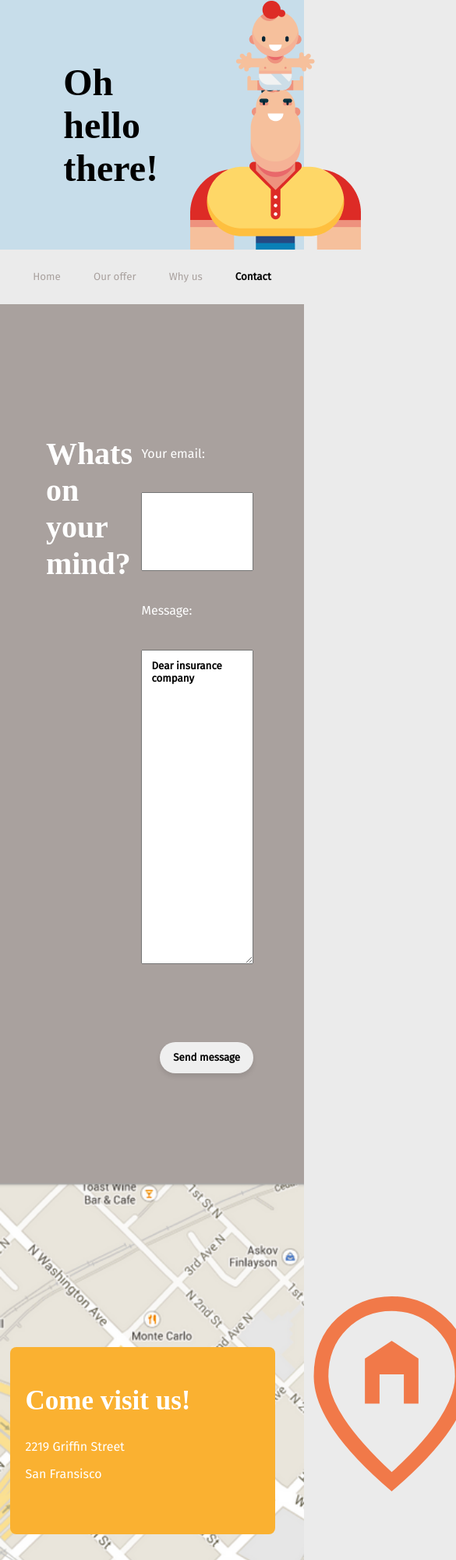
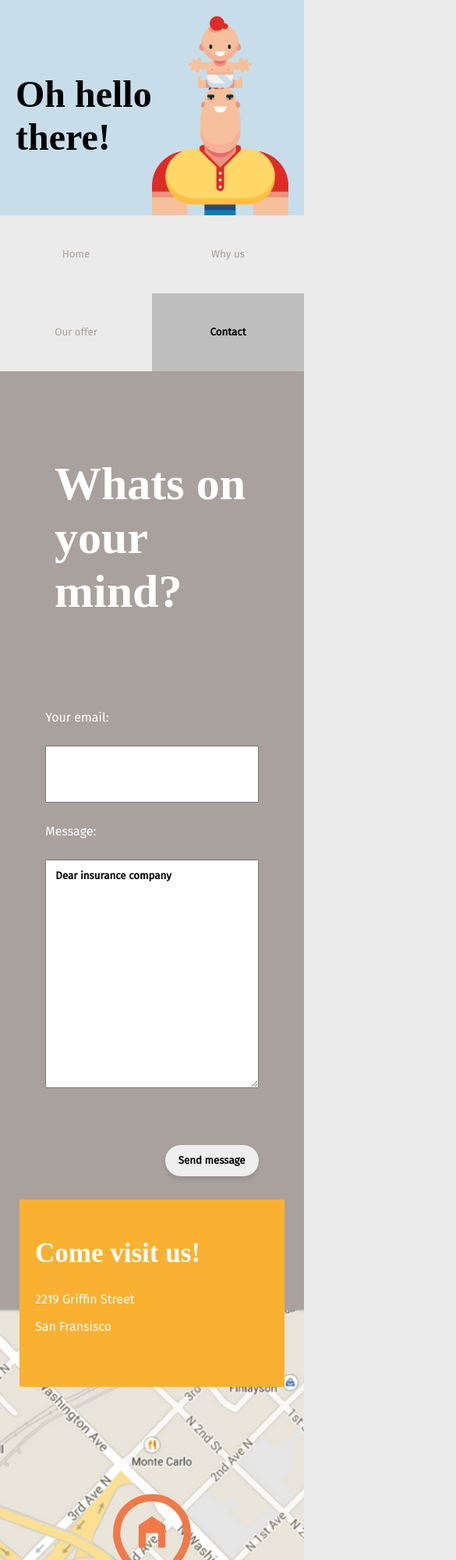
Before and after one commit to mansooriabbas/insurance-project, a plain HTML site: page contact.html in a window 390 px wide. Shown: the top 2000 px of the page at 78% size, 585 px wide, since content can reach past the window. Drawn offline with nearby package versions, Linux system fonts and the light colour scheme; a web font is replaced by a local one.

Commit message:
added last media queries to finished project

```diff
--- a/contact.html
+++ b/contact.html
@@ -10,7 +10,10 @@
       href="https://fonts.googleapis.com/css2?family=Fira+Sans&family=Frank+Ruhl+Libre:wght@700&display=swap"
       rel="stylesheet"
     />
-    <link rel="stylesheet" href="https://fonts.googleapis.com/css2?family=Material+Symbols+Outlined:opsz,wght,FILL,GRAD@20..48,100..700,0..1,-50..200" />
+    <link
+      rel="stylesheet"
+      href="https://fonts.googleapis.com/css2?family=Material+Symbols+Outlined:opsz,wght,FILL,GRAD@20..48,100..700,0..1,-50..200"
+    />
     <title>Contact</title>
   </head>
   <body>
@@ -55,14 +58,8 @@
           <p>San Fransisco</p>
         </section>
       </div>
-      <span class="material-symbols-outlined">
-        <span class="material-symbols-outlined">
-          home_pin
-          </span>
-        </span>
-      </footer>
-      <div class="gray-box">
-
-      </div>
+      <span class="material-symbols-outlined"> home_pin </span>
+    </footer>
+    <div class="gray-box"></div>
   </body>
 </html>
--- a/style.css
+++ b/style.css
@@ -701,7 +701,6 @@ a {
     background-color: var(--gray);
     width: 100%;
   }
-}
 
   .main-section-top-left {
     grid-column: 1/5;
@@ -732,11 +731,12 @@ a {
 
   .main-section-top-right-container {
     width: 80%;
+    margin-bottom: 55px;
   }
 
   .main-section-bottom-container {
     grid-template-columns: 1fr 1fr 1fr;
-  grid-template-rows: 1fr 1fr 1fr .2fr;
+    grid-template-rows: 1fr 1fr 1fr 0.2fr;
     background-image: var(--gray);
   }
 
@@ -747,6 +747,7 @@ a {
     .card1 {
       grid-column: 2 / 4;
       grid-row: 1 / 2;
+      width: 340px;
     }
     .card2 {
       grid-column: 2 / 4;
@@ -758,7 +759,154 @@ a {
     }
   }
 
-.info-boxes{
+  .info-boxes {
     grid-template-rows: 1fr repeat(5, 1fr);
-  grid-template-columns: 1fr ;
+    grid-template-columns: 1fr;
   }
+  .container-card1 {
+    width: 320px;
+    height: 180px;
+    transform: translateY(-10%);
+    background-color: #c7ddea;
+    overflow: hidden;
+    position: relative;
+    border-radius: 10px;
+  }
+  .container-card2 {
+    width: 320px;
+    height: 180px;
+    transform: translateY(-10%);
+    background-color: #fab131;
+    overflow: hidden;
+    position: relative;
+    border-radius: 10px;
+  }
+  .container-card3 {
+    width: 320px;
+    height: 180px;
+    transform: translateY(-10%);
+    background-color: var(--orange);
+    overflow: hidden;
+    position: relative;
+    border-radius: 10px;
+  }
+  .text {
+    width: 80%;
+  }
+
+  /* Contact page */
+
+  .contact-header {
+    display: grid;
+    grid-template-columns: 1fr 1fr 1fr 1fr;
+    grid-template-rows: 1fr 0.3fr;
+    padding: 20px 20px 0 20px;
+    h1 {
+      display: grid;
+      grid-column: 1/ 3;
+      grid-row: 1 / 3;
+      place-items: center;
+      justify-content: end;
+      font-size: 3rem;
+    }
+    img {
+      display: grid;
+      grid-column: 3 /6;
+      grid-row: 1 / 3;
+      width: 100%;
+      height: 100%;
+      object-fit: cover;
+    }
+  }
+
+  .contact-nav {
+    height: 200px;
+
+    color: var(--gray);
+    width: 100%;
+    font-family: var(--paragraph);
+    font-size: smaller;
+  }
+
+  .contact-nav ul {
+    place-items: center;
+    width: 100%;
+    height: 100%;
+    display: grid;
+    grid-template-columns: 1fr 1fr;
+    grid-template-rows: 1fr 1fr;
+    margin: 0;
+  }
+
+  .contact-nav ul li:nth-of-type(1) {
+    grid-column: 1;
+    grid-row: 1;
+  }
+  .contact-nav ul li:nth-of-type(2) {
+    grid-column: 1;
+    grid-row: 2;
+  }
+
+  .contact-nav ul li:nth-of-type(3) {
+    grid-column: 2;
+    grid-row: 1;
+  }
+
+  .contact-nav ul li:nth-of-type(4) {
+    grid-column: 2;
+    grid-row: 2;
+
+    width: 100%;
+    height: 100%;
+    display: flex;
+    justify-content: center;
+    align-items: center;
+    background-color: #bebebe;
+  }
+
+  .contact-main {
+    display: grid;
+    grid-template-columns: 1fr repeat(2, 1fr);
+    grid-template-rows: 1fr repeat(2, 1fr);
+    h1 {
+      padding: 50px;
+      font-size: 60px;
+      grid-column: 1 / 10;
+      grid-row: 1 / 2;
+    }
+    form {
+      grid-column: 1 / 10;
+      grid-row: 2 / 10;
+      margin-bottom: 150px;
+    }
+  }
+
+  .contact-footer {
+    display: grid;
+    grid-template-columns: 1fr 1fr 1fr 1fr;
+    grid-template-rows: 1fr 1fr;
+    background-image: url(img/map.png);
+    background-size: cover;
+    position: relative;
+    span {
+      font-size: 150px;
+      grid-column: 2 / 4;
+      grid-row: 1 / 3;
+      text-align: center;
+    }
+  }
+
+  .contact-footer-container {
+    text-align: start;
+    background-color: var(--yellow);
+    padding: 20px;
+    width: 300px;
+    height: 200px;
+    border-radius: 2px;
+    grid-column: 2 / 4;
+    grid-row: 1 / 2;
+    color: white;
+   position: relative;
+   top: -170px
+  }
+}
```
Lines whose indentation alone changed are shown as unchanged.
